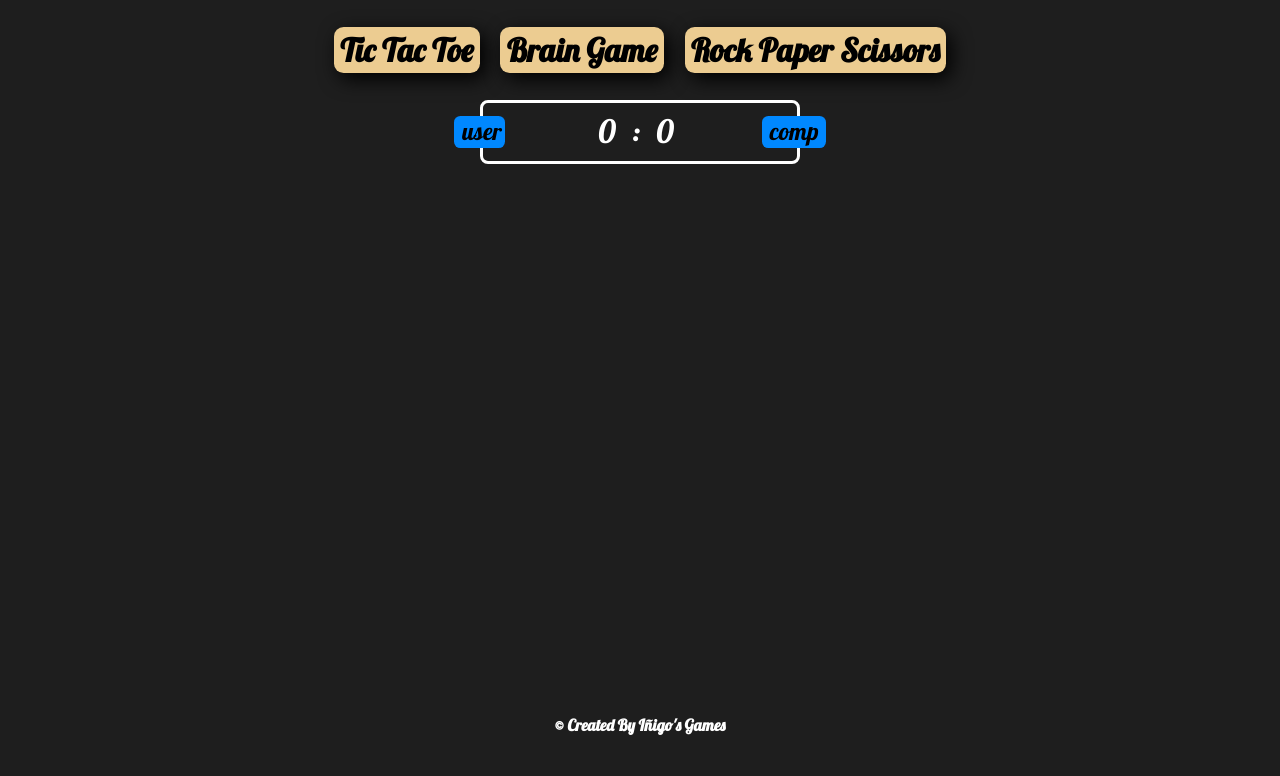
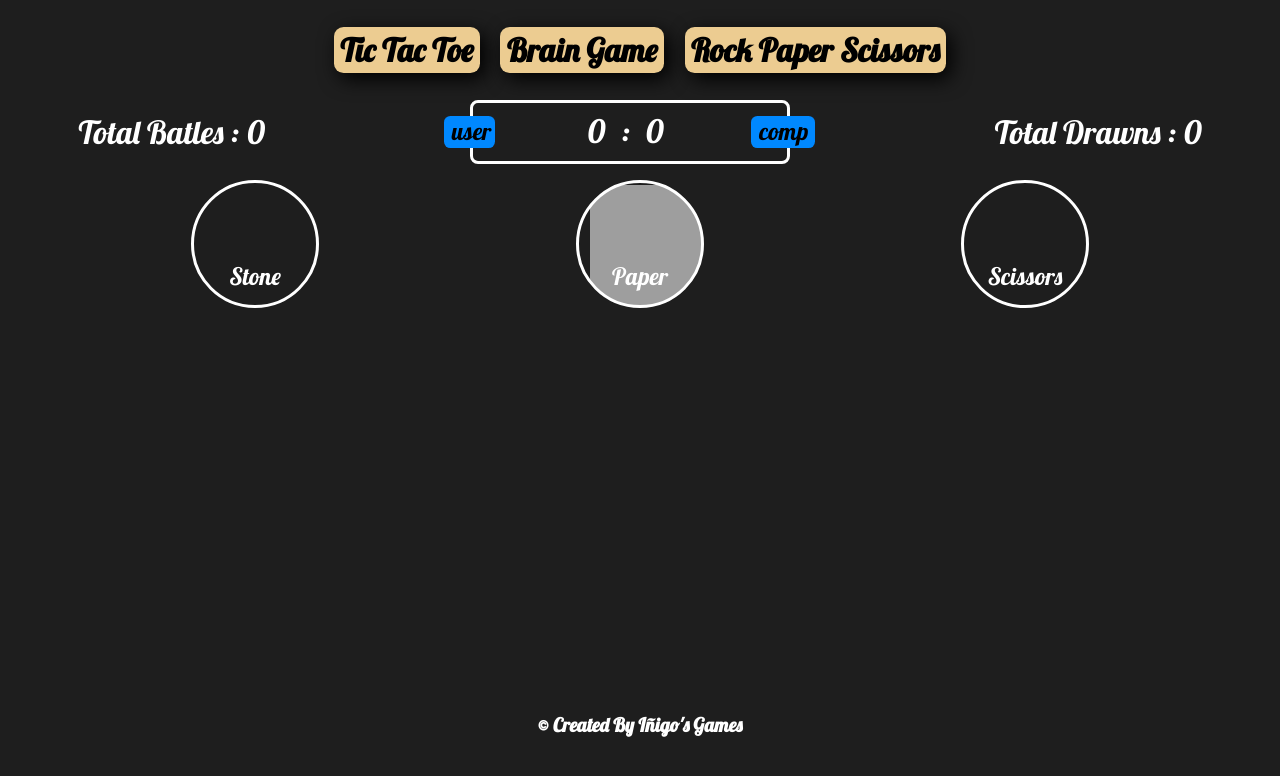
Before and after one commit to IHCantabraba/constructionSite, a website built with Vite: page index.html in a window 1280 px wide. Both pictures are taken after a click on the button "Rock Paper Scissors". Built offline with nearby package versions, Linux system fonts and the light colour scheme; grey boxes are pictures that could not be loaded; a web font is replaced by a local one.

Commit message:
options RPS

```diff
--- a/src/components/Footer/footer.css
+++ b/src/components/Footer/footer.css
@@ -11,4 +11,5 @@
 .footer > p {
   font-family: 'Lobster', sans-serif;
   font-weight: bold;
+  font-size: 1.2rem;
 }
--- /dev/null
+++ b/src/components/utils/RPS/gameOptions/gameIcons.js
@@ -0,0 +1,14 @@
+export const gameIcons = [
+  {
+    name: 'Stone',
+    url: 'https://res.cloudinary.com/df7b0dj9r/image/upload/c_scale,w_94/v1713191222/pu%C3%B1o__gnjedy.png'
+  },
+  {
+    name: 'Paper',
+    url: 'https://res.cloudinary.com/df7b0dj9r/image/upload/v1713190525/icons8-toda-la-mano-94_em6zbx.png'
+  },
+  {
+    name: 'Scissors',
+    url: 'https://res.cloudinary.com/df7b0dj9r/image/upload/v1713190525/icons8-tijeras-de-mano-94_xof6km.png'
+  }
+]
--- /dev/null
+++ b/src/components/utils/RPS/gameOptions/gameOptions.css
@@ -0,0 +1,48 @@
+.options {
+  display: flex;
+  flex-direction: row;
+  align-items: center;
+  justify-content: space-around;
+  gap: 2rem;
+  width: 90%;
+}
+
+.option-Stone,
+.option-Paper,
+.option-Scissors {
+  width: 8rem;
+  height: 8rem;
+  border-radius: 50%;
+  border: 3px solid white;
+  display: flex;
+  flex-direction: column;
+  align-items: center;
+  justify-content: center;
+  gap: 0.5rem;
+}
+
+.option-Paper {
+  background-image: url('https://res.cloudinary.com/df7b0dj9r/image/upload/c_scale,w_94/v1713191222/pu%C3%B1o__gnjedy.png');
+  background-repeat: no-repeat;
+  background-size: auto;
+  background-position: 11px 2px;
+}
+.option-Stone > button,
+.option-Paper > button,
+.option-Scissors > button {
+  display: none;
+  top: 1rem;
+  width: 4rem;
+  height: 10rem;
+  object-fit: cover;
+  border: none;
+  border-radius: 50%;
+}
+.option-Stone > p,
+.option-Paper > p,
+.option-Scissors > p {
+  position: relative;
+  top: 2rem;
+  color: white;
+  font-size: 1.5rem;
+}
--- /dev/null
+++ b/src/components/utils/RPS/gameOptions/gameOptions.js
@@ -0,0 +1,29 @@
+import './gameOptions.css'
+import { gameIcons } from './gameIcons'
+import { createDiv } from '../../TicTacToe/CreateDiv'
+
+export const insertGameOptions = () => {
+  const content = document.querySelector('.content')
+  const optionsDiv = createDiv('options')
+  for (let option of gameIcons) {
+    /* creating elements */
+    const IndivOption = createDiv(`option-${option.name}`)
+    const optionImg = document.createElement('button')
+    const optionText = document.createElement('p')
+
+    /* adding elemnets value */
+    optionImg.classList.add = option.name
+    // IndivOption.style.backgroundImage = `url(${option.url})`
+    optionText.textContent = `${option.name}`
+
+    /* adding elemens to parent */
+    IndivOption.append(optionImg)
+    IndivOption.append(optionText)
+    /* adding elemens to parent */
+    optionsDiv.append(IndivOption)
+  }
+
+  if (content) {
+    content.append(optionsDiv)
+  }
+}
--- a/src/components/utils/RPS/initResultDiv/RPSresultDiv.css
+++ b/src/components/utils/RPS/initResultDiv/RPSresultDiv.css
@@ -1,16 +1,39 @@
 :root {
   --ihc-resultPlayer-P-BG-color: rgb(0, 136, 255);
   --ihc-results-P-RPS-brder-radius: 0.4rem;
+  --ihc-totals-color: white;
+}
+.Results {
+  display: flex;
+  flex-direction: row;
+  align-items: center;
+  justify-content: space-between;
+  width: 90%;
+  height: 4rem;
 }
 
+.globalCount,
+.GlobalDrawns {
+  display: flex;
+  flex-direction: row;
+  gap: 0.5rem;
+}
+.globalBatleCounter,
+.globalBatleText,
+.globalDrawnsCounter,
+.globalDrawnsText {
+  color: var(--ihc-totals-color);
+  font-size: 2rem;
+}
 .generalResult {
   width: 20rem;
   height: 4rem;
   border: 3px solid white;
-  position: absolute;
+  /* position: absolute; */
   display: flex;
   flex-direction: row;
   border-radius: 0.5rem;
+  /* left: 30rem; */
 }
 
 .resultPlayer {
--- a/src/components/utils/RPS/initResultDiv/RPSresultDiv.js
+++ b/src/components/utils/RPS/initResultDiv/RPSresultDiv.js
@@ -2,9 +2,23 @@ import { createDiv } from '../../TicTacToe/CreateDiv'
 import './RPSresultDiv.css'
 localStorage.setItem('user', 0)
 localStorage.setItem('comp', 0)
-
+sessionStorage.setItem('globalBatles', 0)
+sessionStorage.setItem('globalDrawns', 0)
 /* crear el result */
 export const initResultsRPS = () => {
+  /* Results */
+  const ResultsDiv = createDiv('Results')
+  /* Global Counter */
+  const globalBatlesCount = createDiv('globalCount')
+  /* Global counter P & Text */
+  const globalBatleP = document.createElement('p')
+  const globalBatleText = document.createElement('p')
+  /* Global Drawns */
+  const globalBatleDrawns = createDiv('GlobalDrawns')
+  /* Global drawns P & Text */
+  const globalDrawnsP = document.createElement('p')
+  const globalDrawnsText = document.createElement('p')
+
   /* general */
   const generalDiv = createDiv('generalResult')
   /* userP */
@@ -21,29 +35,52 @@ export const initResultsRPS = () => {
   const separator = document.createElement('p')
   separator.classList.add('separator')
   separator.textContent = ':'
+
   /* compCounter */
   const compCounter = document.createElement('p')
   compCounter.classList.add('compCounter')
   compCounter.textContent = localStorage.getItem('comp')
 
+  /* adding globalBatleCount elements */
+  globalBatlesCount.append(globalBatleP)
+  globalBatlesCount.append(globalBatleText)
+
+  /* adding globalBatleCount elements */
+  globalBatleDrawns.append(globalDrawnsP)
+  globalBatleDrawns.append(globalDrawnsText)
+  /* adding globalBatleCount elements values */
+  globalBatleP.textContent = 'Total Batles :'
+  globalBatleP.classList.add('globalBatleCounter')
+  globalBatleText.classList.add('globalBatleText')
+  globalBatleText.textContent = sessionStorage.getItem('globalBatles')
+  /* adding globalBatleDrawns elements values */
+  globalDrawnsP.textContent = 'Total Drawns :'
+  globalDrawnsP.classList.add('globalDrawnsCounter')
+  globalDrawnsText.classList.add('globalDrawnsText')
+  globalDrawnsText.textContent = sessionStorage.getItem('globalDrawns')
+  /* adding elements to winnerCounter */
   winnerCoutner.append(userCounter)
   winnerCoutner.append(separator)
   winnerCoutner.append(compCounter)
-
+  /* adding winnerCounter elements text and clases */
   userP.textContent = 'user'
   userP.classList.add('resultPlayer')
   userP.classList.add('user')
   computerP.textContent = 'comp'
   computerP.classList.add('resultPlayer')
   computerP.classList.add('computer')
-
+  /* adding general div elements */
   generalDiv.append(userP)
   generalDiv.append(winnerCoutner)
   generalDiv.append(computerP)
+  /* adding Results elements */
+  ResultsDiv.append(globalBatlesCount)
+  ResultsDiv.append(generalDiv)
+  ResultsDiv.append(globalBatleDrawns)
 
   const content = document.querySelector('.content')
   if (content) {
     content.innerHTML = ''
-    content.append(generalDiv)
+    content.append(ResultsDiv)
   }
 }
--- a/src/pages/RPS/rps.js
+++ b/src/pages/RPS/rps.js
@@ -1,5 +1,6 @@
 import { deleteTimers } from '../../components/utils/BrainGame/functions/funtions'
 import { showBatle } from '../../components/utils/RPS/InitGame/initRPS'
+import { insertGameOptions } from '../../components/utils/RPS/gameOptions/gameOptions'
 import { initResultsRPS } from '../../components/utils/RPS/initResultDiv/RPSresultDiv'
 import './rps.css'
 /* iniciar el juego al hacer click en el botón del juego. */
@@ -13,6 +14,7 @@ export const ActivateRPSGame = (textContent) => {
     const footerP = document.querySelector('.footerP')
     footerP.style.color = 'white'
     initResultsRPS()
+    insertGameOptions()
     showBatle()
 
     /* initOptionSelection() */
```
